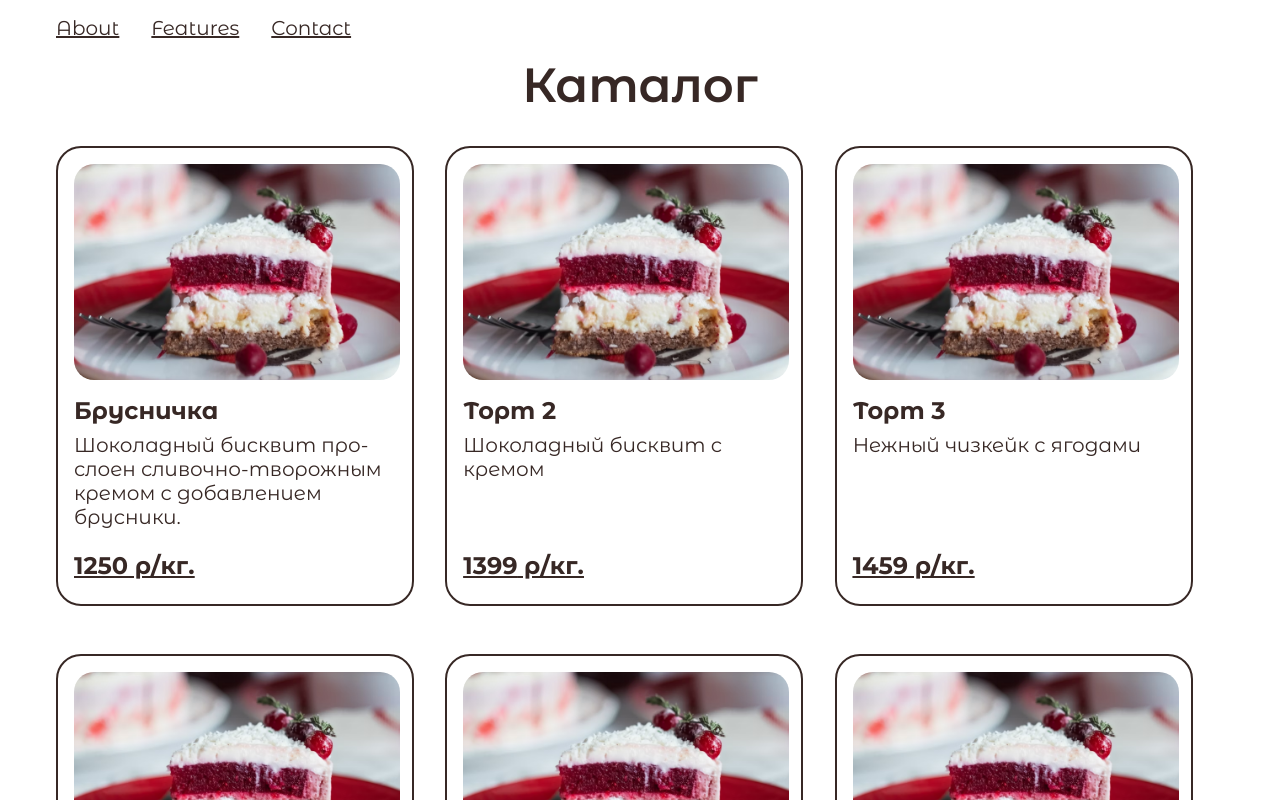
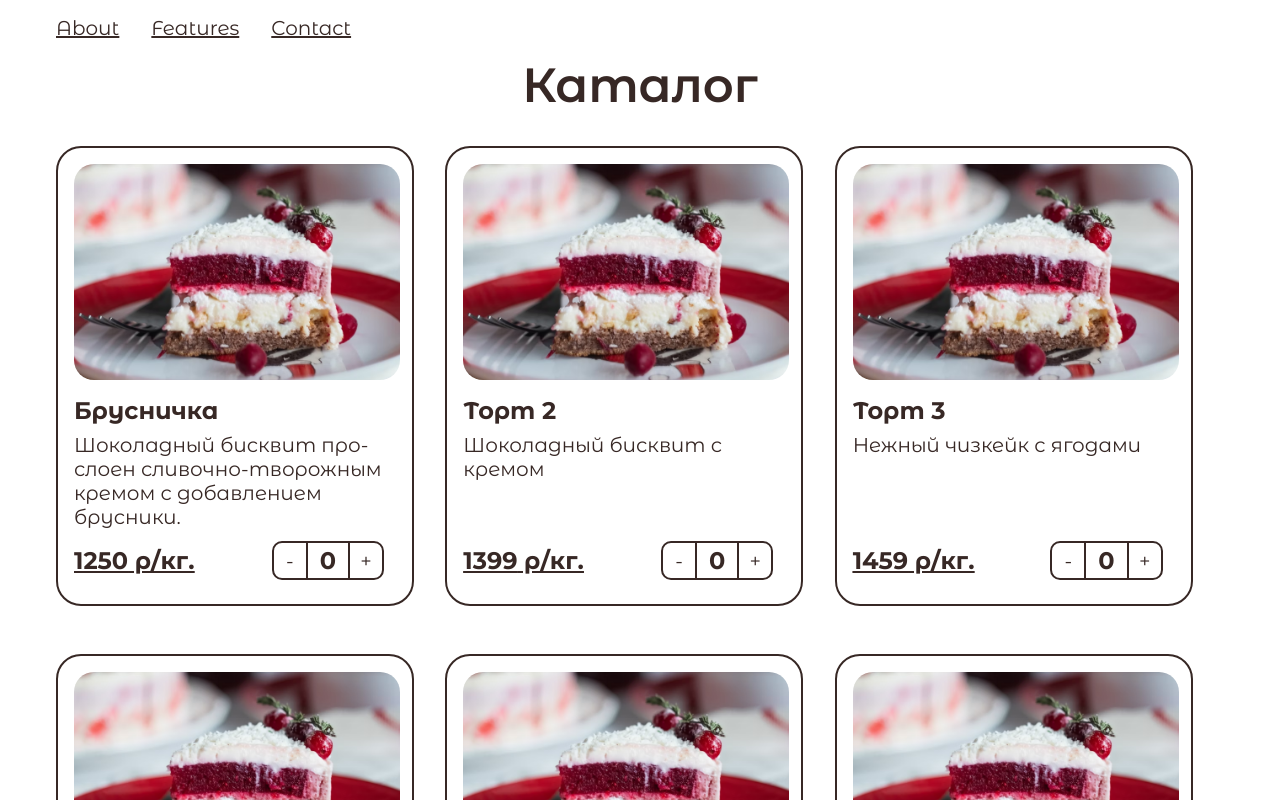
Before and after one commit to DeadDPie/landingGpo, a Next.js app: page / in a window 1280 px wide. Shown: the top 800 px of the page. Built offline with nearby package versions, Linux system fonts and the light colour scheme.

Commit message:
add CountButtonfor catalog card

```diff
--- a/src/components/Catalog/Card/Card.module.css
+++ b/src/components/Catalog/Card/Card.module.css
@@ -32,6 +32,12 @@
 }
 
 .price {
-  margin-top: auto;
   text-decoration: underline;
 }
+
+.bottom_container {
+  display: flex;
+  justify-content: space-between;
+  align-items: center;
+  margin-top: auto;
+}
--- a/src/components/Catalog/Card/Card.tsx
+++ b/src/components/Catalog/Card/Card.tsx
@@ -2,6 +2,7 @@ import Typography from "@/ui/Typography/Typography";
 import styles from "./Card.module.css";
 import type { Cake } from "@/types/catalog";
 import Image from "next/image";
+import CountButton from "../CountButton/CountButton";
 
 interface CardProps {
   cake: Cake;
@@ -28,10 +29,13 @@ export default function Card({ cake }: CardProps) {
           {cake.description}
         </Typography>
       </div>
-      <div className={styles.price}>
-        <Typography variant="h2" as="p" className={styles.price}>
-          {cake.price} р/кг.
-        </Typography>
+      <div className={styles.bottom_container}>
+        <div className={styles.price}>
+          <Typography variant="h2" as="p" className={styles.price}>
+            {cake.price} р/кг.
+          </Typography>
+        </div>
+        <CountButton />
       </div>
     </article>
   );
--- /dev/null
+++ b/src/components/Catalog/CountButton/CountButton.module.css
@@ -0,0 +1,20 @@
+.wrapper {
+  display: flex;
+  flex-direction: row;
+  border-radius: 10px;
+  border: 2px solid var(--color-border-main);
+  margin: 0 12px;
+}
+
+.card_btn {
+  width: 32px;
+  background-color: transparent;
+  border: none;
+  cursor: pointer;
+}
+
+.count {
+  border-left: 2px solid var(--color-border-main);
+  border-right: 2px solid var(--color-border-main);
+  padding: 3px 12px;
+}
--- /dev/null
+++ b/src/components/Catalog/CountButton/CountButton.tsx
@@ -0,0 +1,38 @@
+"use client";
+import Typography from "@/ui/Typography/Typography";
+import styles from "./CountButton.module.css";
+import { useState } from "react";
+import cn from "classnames";
+
+export default function CountButton() {
+  const [count, setCount] = useState<number>(0);
+
+  return (
+    <div className={styles.wrapper} id="catalog">
+      <button
+        className={cn(styles.card_btn, styles.left)}
+        onClick={() => {
+          count > 0 || setCount(count - 1);
+        }}
+      >
+        <Typography variant="p1" as="p" className={styles.price}>
+          -
+        </Typography>
+      </button>
+      <div className={styles.count}>
+        <Typography variant="h2" as="p" className={styles.price}>
+          {count}
+        </Typography>
+      </div>
+
+      <button
+        className={cn(styles.card_btn, styles.right)}
+        onClick={() => setCount(count + 1)}
+      >
+        <Typography variant="p1" as="p" className={styles.price}>
+          +
+        </Typography>
+      </button>
+    </div>
+  );
+}
```
